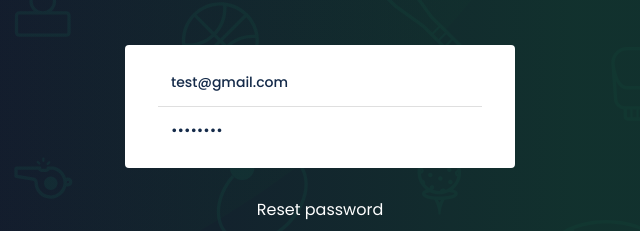
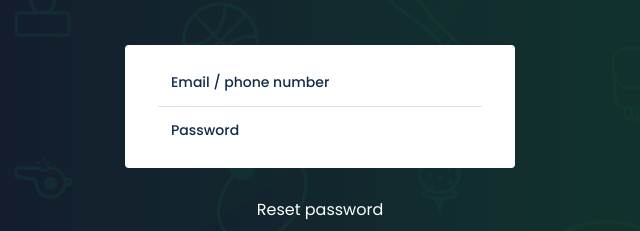
Before and after one commit to ArtyomZayarny/players-health, a website built with webpack: page dist/index.html in a window 1280 px wide. Shown: the part 264-495 px from the top of the page, 320-960 px from the left. Built offline with nearby package versions, Linux system fonts and the light colour scheme.

```diff
--- a/dist/index.html
+++ b/dist/index.html
@@ -37,11 +37,10 @@
                     <h2 class="form__title">Sign in</h2>
                     <form action="" class="sign-in">
                         <div class="field-wrap">
-                            <input class="" id="contact" value="test@gmail.com" type="text" name="contact"
+                            <input class="" id="contact" value="" type="text" name="contact"
                                 placeholder="Email / phone number" />
                             <hr class="break" />
-                            <input id="password" value="lorem182" type="password" name="password"
-                                placeholder="Password">
+                            <input id="password" value="" type="password" name="password" placeholder="Password">
                         </div>
                     </form>
                     <a href="walkthrough.html" class="reset">Reset password</a>
```
Also changed, not shown: README.md.
